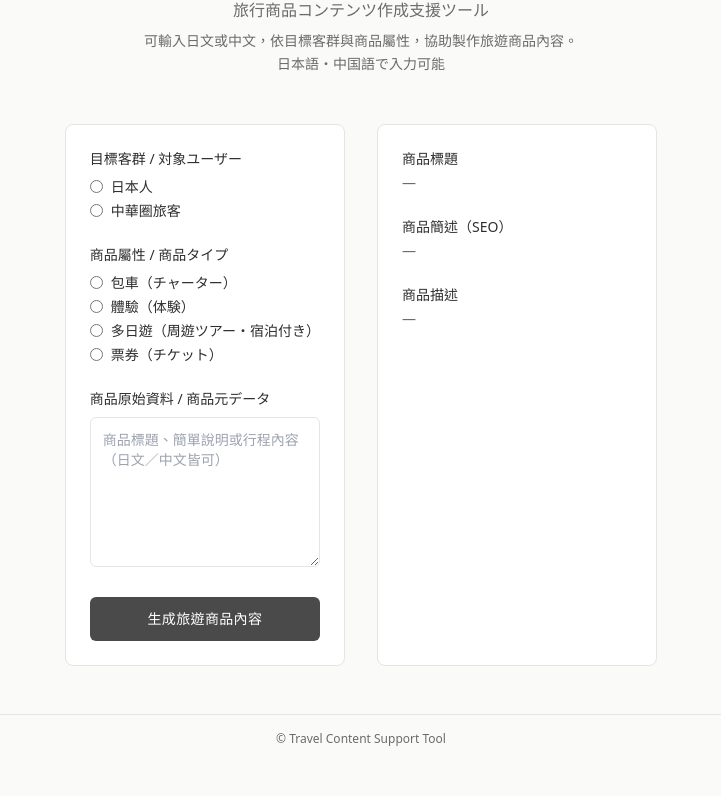
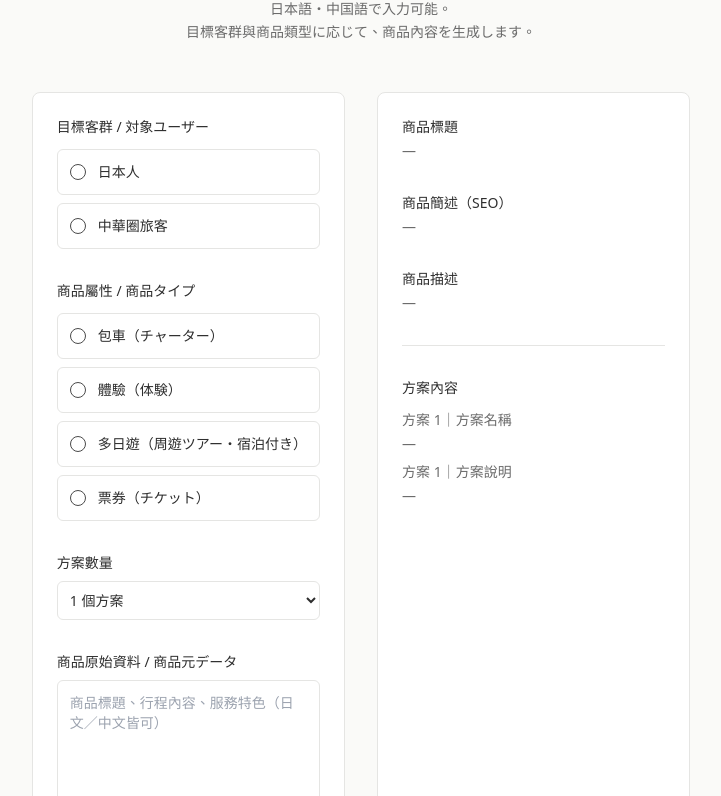
Before and after one commit to lyhs0305-pixel/japan-seo-helper, a plain HTML site: page public/index.html in a window 1280 px wide. Shown: the part 135-931 px from the top of the page, without its empty margins (279-1000 px from the left). Drawn offline with nearby package versions, Linux system fonts and the light colour scheme.

Commit message:
Update index.html

```diff
--- a/public/index.html
+++ b/public/index.html
@@ -2,136 +2,145 @@
 <html lang="zh-Hant">
 <head>
   <meta charset="UTF-8" />
-  <title>日本旅遊商品內容製作支援工具</title>
+  <title>旅行商品コンテンツ作成支援ツール</title>
   <meta name="viewport" content="width=device-width, initial-scale=1.0" />
   <script src="https://cdn.tailwindcss.com"></script>
 
- <style>
-  body {
-    background-color: #FAFAF8;
-  }
-
-  /* MUJI-style form controls */
-  input[type="radio"] {
-    accent-color: #4A4A4A;
-  }
-
-  textarea:focus,
-  input:focus {
-    outline: none;
-    box-shadow: none;
-    border-color: #4A4A4A;
-  }
-</style>
-
+  <style>
+    body {
+      background-color: #FAFAF8;
+    }
+  </style>
 </head>
 
 <body class="text-[#2E2E2E] min-h-screen flex flex-col">
 
-  <!-- Info -->
+  <!-- Header -->
   <div class="w-full text-center py-2 text-xs text-[#6B6B6B] border-b border-[#E5E5E3]">
-    デモ版｜Demo Version
+    Demo Version
   </div>
 
   <main class="flex-1 max-w-5xl mx-auto px-4 py-12">
 
-    <!-- Hero -->
+    <!-- Title -->
     <section class="text-center mb-12">
-      <h1 class="text-3xl md:text-4xl font-medium tracking-wide mb-3">
-        日本旅遊商品內容製作支援工具
+      <h1 class="text-3xl md:text-4xl font-medium mb-3">
+        旅行商品コンテンツ作成支援ツール
       </h1>
-      <p class="text-base text-[#6B6B6B] mb-2">
-        旅行商品コンテンツ作成支援ツール
-      </p>
-      <p class="text-sm text-[#6B6B6B] leading-relaxed max-w-2xl mx-auto">
-        可輸入日文或中文，依目標客群與商品屬性，協助製作旅遊商品內容。<br />
-        日本語・中国語で入力可能
+      <p class="text-sm text-[#6B6B6B] leading-relaxed">
+        日本語・中国語で入力可能。<br />
+        目標客群與商品類型に応じて、商品內容を生成します。
       </p>
     </section>
 
     <!-- Tool -->
     <div class="grid grid-cols-1 md:grid-cols-2 gap-8">
 
-      <!-- Input -->
-      <div class="bg-white border border-[#E5E5E3] rounded-lg p-6 space-y-6">
+      <!-- Left -->
+      <div class="bg-white border border-[#E5E5E3] rounded-lg p-6 space-y-8">
 
         <!-- Market -->
         <div>
-          <p class="text-sm font-medium mb-2">
-            目標客群 / 対象ユーザー
-          </p>
-          <div class="space-y-1 text-sm">
-            <label class="flex items-center gap-2">
-              <input type="radio" name="market" value="jp" />
-              日本人
-            </label>
-            <label class="flex items-center gap-2">
-              <input type="radio" name="market" value="zh" />
-              中華圈旅客
-            </label>
+          <p class="text-sm font-medium mb-3">目標客群 / 対象ユーザー</p>
+          <div class="space-y-2">
+            <div class="market-option flex items-center gap-3 p-3 border border-[#E5E5E3] rounded-md cursor-pointer" data-value="jp">
+              <div class="w-4 h-4 border border-[#4A4A4A] rounded-full"></div>
+              <span class="text-sm">日本人</span>
+            </div>
+            <div class="market-option flex items-center gap-3 p-3 border border-[#E5E5E3] rounded-md cursor-pointer" data-value="zh">
+              <div class="w-4 h-4 border border-[#4A4A4A] rounded-full"></div>
+              <span class="text-sm">中華圈旅客</span>
+            </div>
           </div>
         </div>
 
         <!-- Type -->
         <div>
-          <p class="text-sm font-medium mb-2">
-            商品屬性 / 商品タイプ
-          </p>
-          <div class="space-y-1 text-sm">
-            <label class="flex items-center gap-2">
-              <input type="radio" name="productType" value="charter" />
-              包車（チャーター）
-            </label>
-            <label class="flex items-center gap-2">
-              <input type="radio" name="productType" value="experience" />
-              體驗（体験）
-            </label>
-            <label class="flex items-center gap-2">
-              <input type="radio" name="productType" value="multiday" />
-              多日遊（周遊ツアー・宿泊付き）
-            </label>
-            <label class="flex items-center gap-2">
-              <input type="radio" name="productType" value="ticket" />
-              票券（チケット）
-            </label>
+          <p class="text-sm font-medium mb-3">商品屬性 / 商品タイプ</p>
+          <div class="space-y-2">
+            <div class="type-option flex items-center gap-3 p-3 border border-[#E5E5E3] rounded-md cursor-pointer" data-value="charter">
+              <div class="w-4 h-4 border border-[#4A4A4A] rounded-full"></div>
+              <span class="text-sm">包車（チャーター）</span>
+            </div>
+            <div class="type-option flex items-center gap-3 p-3 border border-[#E5E5E3] rounded-md cursor-pointer" data-value="experience">
+              <div class="w-4 h-4 border border-[#4A4A4A] rounded-full"></div>
+              <span class="text-sm">體驗（体験）</span>
+            </div>
+            <div class="type-option flex items-center gap-3 p-3 border border-[#E5E5E3] rounded-md cursor-pointer" data-value="multiday">
+              <div class="w-4 h-4 border border-[#4A4A4A] rounded-full"></div>
+              <span class="text-sm">多日遊（周遊ツアー・宿泊付き）</span>
+            </div>
+            <div class="type-option flex items-center gap-3 p-3 border border-[#E5E5E3] rounded-md cursor-pointer" data-value="ticket">
+              <div class="w-4 h-4 border border-[#4A4A4A] rounded-full"></div>
+              <span class="text-sm">票券（チケット）</span>
+            </div>
           </div>
+        </div>
+
+        <!-- Plan Count -->
+        <div>
+          <p class="text-sm font-medium mb-2">方案數量</p>
+          <select
+            id="planCount"
+            class="w-full border border-[#E5E5E3] rounded-md p-2 text-sm bg-white"
+          >
+            <option value="1">1 個方案</option>
+            <option value="2">2 個方案</option>
+            <option value="3">3 個方案</option>
+            <option value="4">4 個方案</option>
+            <option value="5">5 個方案</option>
+            <option value="6">6 個方案（最多）</option>
+          </select>
         </div>
 
         <!-- Source -->
         <div>
-          <p class="text-sm font-medium mb-2">
-            商品原始資料 / 商品元データ
-          </p>
+          <p class="text-sm font-medium mb-2">商品原始資料 / 商品元データ</p>
           <textarea
-            class="w-full min-h-[150px] border border-[#E5E5E3] rounded-md p-3 text-sm focus:outline-none focus:ring-1 focus:ring-[#4A4A4A]"
-            placeholder="商品標題、簡單說明或行程內容（日文／中文皆可）"
+            class="w-full min-h-[160px] border border-[#E5E5E3] rounded-md p-3 text-sm focus:outline-none"
+            placeholder="商品標題、行程內容、服務特色（日文／中文皆可）"
           ></textarea>
         </div>
 
         <!-- Button -->
         <button
           id="generateBtn"
-          class="w-full bg-[#4A4A4A] hover:bg-[#2F2F2F] text-white text-sm py-3 rounded-md tracking-wide"
+          class="w-full bg-[#4A4A4A] hover:bg-[#2F2F2F] text-white text-sm py-3 rounded-md"
         >
           生成旅遊商品內容
         </button>
 
       </div>
 
-      <!-- Result -->
-      <div class="bg-white border border-[#E5E5E3] rounded-lg p-6 space-y-6 text-sm">
+      <!-- Right -->
+      <div class="bg-white border border-[#E5E5E3] rounded-lg p-6 space-y-8 text-sm">
+
+        <!-- Product -->
         <div>
           <p class="font-medium mb-1">商品標題</p>
           <p id="resultTitle" class="text-[#6B6B6B]">—</p>
         </div>
+
         <div>
           <p class="font-medium mb-1">商品簡述（SEO）</p>
           <p id="resultSummary" class="text-[#6B6B6B]">—</p>
         </div>
+
         <div>
           <p class="font-medium mb-1">商品描述</p>
           <p id="resultDescription" class="text-[#6B6B6B] whitespace-pre-line">—</p>
         </div>
+
+        <hr class="border-[#E5E5E3]" />
+
+        <!-- Plans -->
+        <div>
+          <p class="font-medium mb-3">方案內容</p>
+          <div id="planContainer" class="space-y-6 text-[#6B6B6B]">
+            <!-- JS 動態產生 -->
+          </div>
+        </div>
+
       </div>
 
     </div>
@@ -142,22 +151,75 @@
     © Travel Content Support Tool
   </div>
 
-  <!-- Demo Logic -->
+  <!-- Demo JS -->
   <script>
-    const btn = document.getElementById("generateBtn");
+    let selectedMarket = "";
+    let selectedType = "";
+    let planCount = 1;
 
-    btn.addEventListener("click", () => {
+    document.querySelectorAll(".market-option").forEach(option => {
+      option.addEventListener("click", () => {
+        document.querySelectorAll(".market-option div:first-child")
+          .forEach(dot => dot.innerHTML = "");
+        option.querySelector("div").innerHTML =
+          '<div class="w-2 h-2 bg-[#4A4A4A] rounded-full m-auto mt-[3px]"></div>';
+        selectedMarket = option.dataset.value;
+      });
+    });
+
+    document.querySelectorAll(".type-option").forEach(option => {
+      option.addEventListener("click", () => {
+        document.querySelectorAll(".type-option div:first-child")
+          .forEach(dot => dot.innerHTML = "");
+        option.querySelector("div").innerHTML =
+          '<div class="w-2 h-2 bg-[#4A4A4A] rounded-full m-auto mt-[3px]"></div>';
+        selectedType = option.dataset.value;
+      });
+    });
+
+    function renderPlans(count) {
+      const container = document.getElementById("planContainer");
+      container.innerHTML = "";
+      for (let i = 1; i <= count; i++) {
+        container.innerHTML += `
+          <div>
+            <p class="font-medium mb-1">方案 ${i}｜方案名稱</p>
+            <p id="planTitle${i}">—</p>
+            <p class="font-medium mt-2 mb-1">方案 ${i}｜方案說明</p>
+            <p id="planDesc${i}" class="whitespace-pre-line">—</p>
+          </div>
+        `;
+      }
+    }
+
+    renderPlans(planCount);
+
+    document.getElementById("planCount").addEventListener("change", e => {
+      planCount = Number(e.target.value);
+      renderPlans(planCount);
+    });
+
+    document.getElementById("generateBtn").addEventListener("click", () => {
+      if (!selectedMarket || !selectedType) {
+        alert("請先選擇目標客群與商品屬性");
+        return;
+      }
+
       document.getElementById("resultTitle").innerText =
-        "富士山・河口湖 周遊2日間ツアー";
+        "【示例】依商品資料生成的商品標題";
+      document.getElementById("resultSummary").innerText =
+        "這裡是商品簡述（SEO），未來將由 AI 自動生成。";
+      document.getElementById("resultDescription").innerText =
+        "這裡是商品描述。\n\n目前為前端示範版本，用來確認結構是否正確。";
 
-      document.getElementById("resultSummary").innerText =
-        "宿泊付きで富士山と河口湖を巡る、落ち着いた周遊型行程。";
-
-      document.getElementById("resultDescription").innerText =
-        "本行程為包含住宿的多日遊商品，行程安排節奏舒適。\n\n適合希望深入體驗富士山地區的旅客。";
+      for (let i = 1; i <= planCount; i++) {
+        document.getElementById(`planTitle${i}`).innerText =
+          `方案 ${i}｜示例方案名稱`;
+        document.getElementById(`planDesc${i}`).innerText =
+          `此為第 ${i} 個方案的說明內容。\n\n未來將由 AI 依方案差異生成。`;
+      }
     });
   </script>
 
 </body>
 </html>
-Update form styles
```
